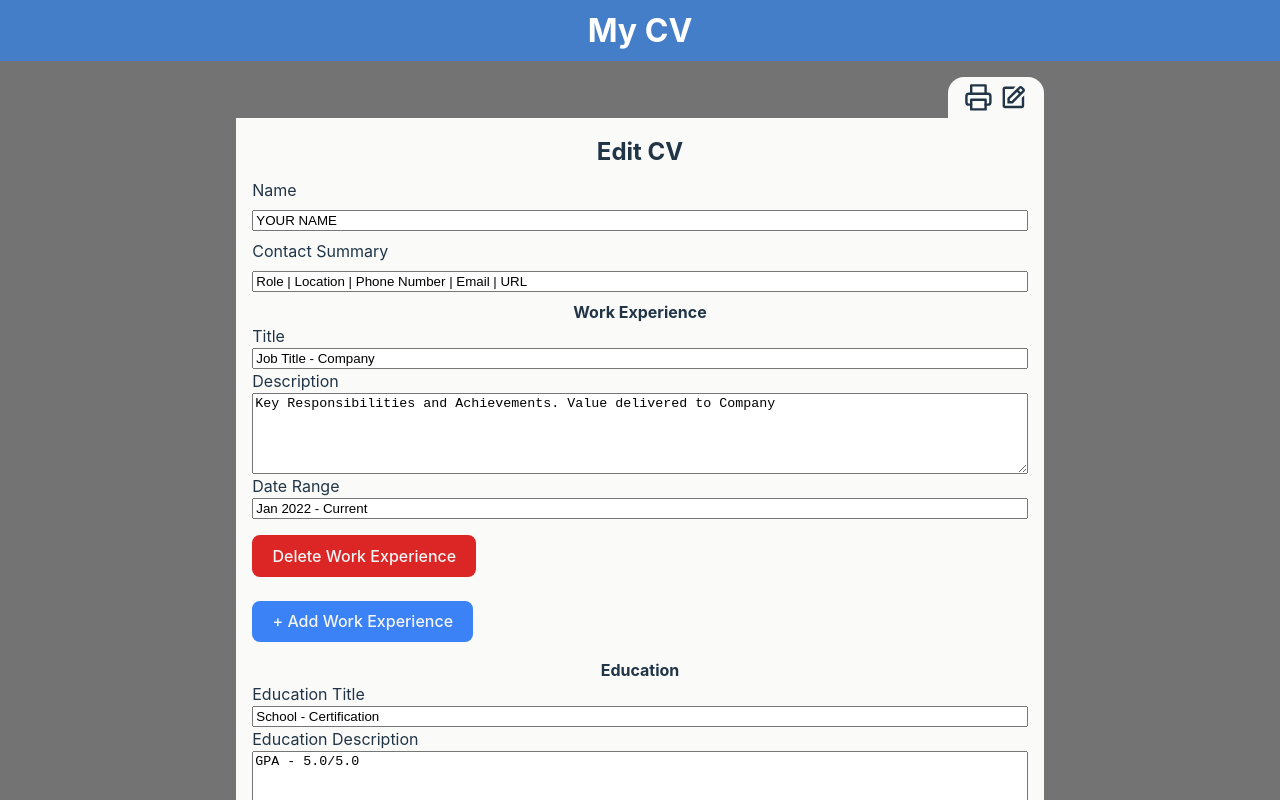
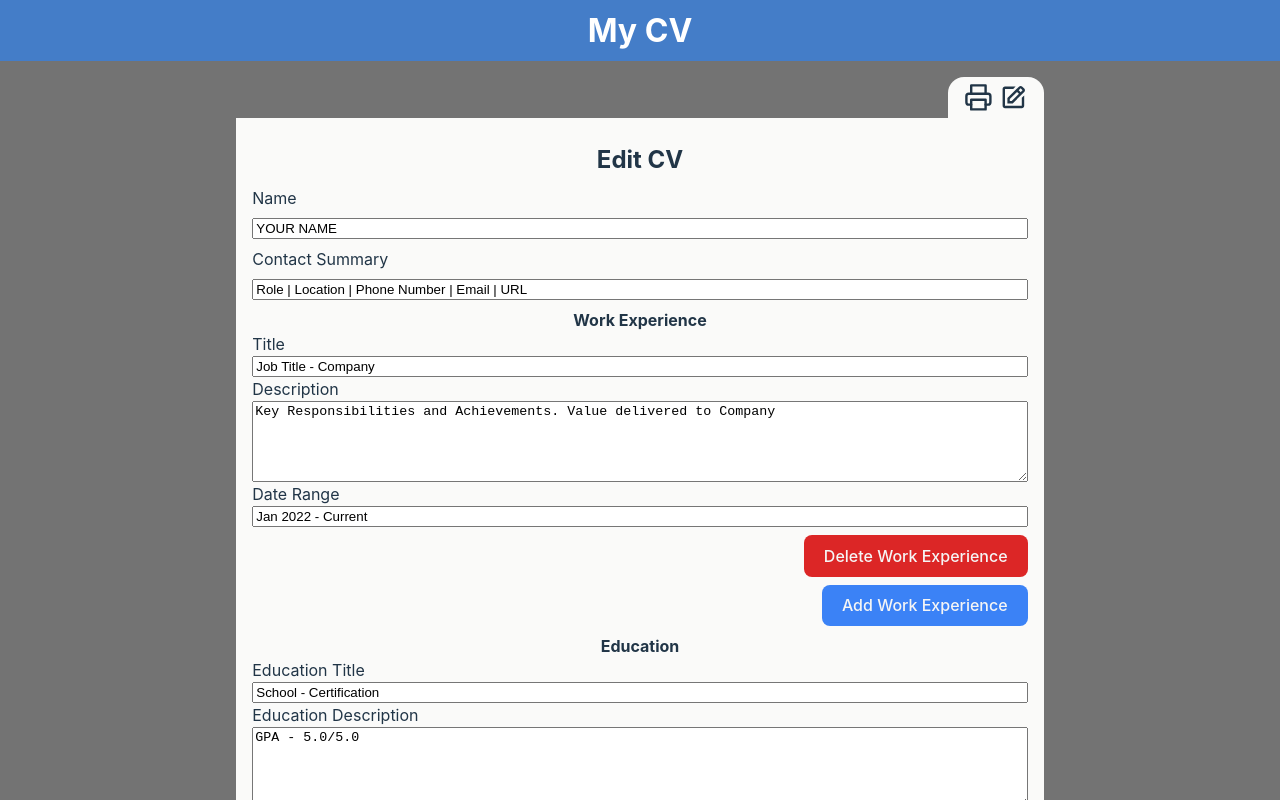
Before and after one commit to JeremyLoh/odin-project, a React (Vite) app in the folder cv/: page / in a window 1280 px wide. Both pictures are taken after a click on the icon 1013 px from the left and 97 px from the top of the page. Shown: the top 800 px of the page. Built offline with nearby package versions, Linux system fonts and the light colour scheme.

Commit message:
chore: align edit cv button for add/delete to right

```diff
--- a/cv/src/components/CvEditAchievement.jsx
+++ b/cv/src/components/CvEditAchievement.jsx
@@ -1,3 +1,5 @@
+import HorizontalLine from "./HorizontalLine"
+
 export default function CvEditAchievement({ fields, formFunctions }) {
   const { register, errors, handleAddAchievement, handleDeleteAchievement } =
     formFunctions
@@ -23,7 +25,7 @@ export default function CvEditAchievement({ fields, formFunctions }) {
         className="edit-cv-add-achievement-btn"
         data-cy="edit-cv-add-achievement-btn"
       >
-        + Add Achievement
+        Add Achievement
       </button>
     </div>
   )
@@ -130,7 +132,7 @@ function getAchievementSection(
         >
           Delete Achievement
         </button>
-        {index === lastElementIndex ? null : <hr className="divider" />}
+        {index === lastElementIndex ? null : <HorizontalLine />}
       </section>
     )
   })
--- a/cv/src/components/CvEditEducation.jsx
+++ b/cv/src/components/CvEditEducation.jsx
@@ -1,3 +1,5 @@
+import HorizontalLine from "./HorizontalLine"
+
 export default function CvEditEducation({ fields, formFunctions }) {
   const {
     errors,
@@ -27,7 +29,7 @@ export default function CvEditEducation({ fields, formFunctions }) {
         className="edit-cv-add-education-history-btn"
         data-cy="edit-cv-add-education-history-btn"
       >
-        + Add Education History
+        Add Education History
       </button>
     </div>
   )
@@ -136,7 +138,7 @@ function getEducationSection(
         >
           Delete Education History
         </button>
-        {index === lastElementIndex ? null : <hr className="divider" />}
+        {index === lastElementIndex ? null : <HorizontalLine />}
       </section>
     )
   })
--- a/cv/src/components/CvEditWorkExperience.jsx
+++ b/cv/src/components/CvEditWorkExperience.jsx
@@ -1,3 +1,5 @@
+import HorizontalLine from "./HorizontalLine"
+
 export default function CvEditWorkExperience({ fields, formFunctions }) {
   const { register, errors, removeWorkExperience, handleAddWorkExperience } =
     formFunctions
@@ -23,7 +25,7 @@ export default function CvEditWorkExperience({ fields, formFunctions }) {
         className="add-work-experience-btn"
         data-cy="edit-cv-add-work-experience-btn"
       >
-        + Add Work Experience
+        Add Work Experience
       </button>
     </div>
   )
@@ -111,7 +113,7 @@ function getWorkExperienceSection(
         >
           Delete Work Experience
         </button>
-        {index === lastElementIndex ? null : <hr className="divider" />}
+        {index === lastElementIndex ? null : <HorizontalLine />}
       </section>
     )
   })
--- a/cv/src/styles/CvEditForm.css
+++ b/cv/src/styles/CvEditForm.css
@@ -3,7 +3,8 @@
   flex-direction: column;
   width: 100%;
   background-color: #fafaf9;
-  padding: 0.5rem 1rem;
+  padding: 1rem;
+  margin-bottom: 1rem;
 }
 
 .error {
@@ -52,7 +53,8 @@
 .edit-cv-work-experience-delete-btn,
 .edit-cv-education-history-delete-btn,
 .edit-cv-achievement-delete-btn {
-  margin: 1rem 0;
+  align-self: flex-end;
+  margin-top: 0.5rem;
   background-color: #dc2626;
   color: whitesmoke;
   width: fit-content;
@@ -67,9 +69,10 @@
 .add-work-experience-btn,
 .edit-cv-add-education-history-btn,
 .edit-cv-add-achievement-btn {
-  margin: 0.5rem 0;
+  margin-top: 0.5rem;
   background-color: #3b82f6;
   color: whitesmoke;
+  float: right;
 }
 
 .add-work-experience-btn:hover,
@@ -77,10 +80,3 @@
 .edit-cv-add-achievement-btn:hover {
   background-color: #2563eb;
 }
-
-.divider {
-  width: 100%;
-  border: 0.4mm solid #777;
-  border-radius: 8px;
-  margin: 1rem 0;
-}
```
